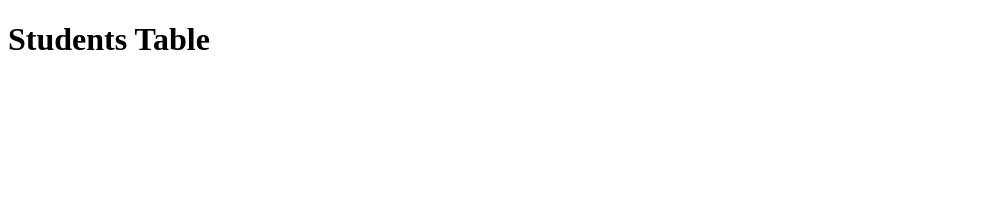
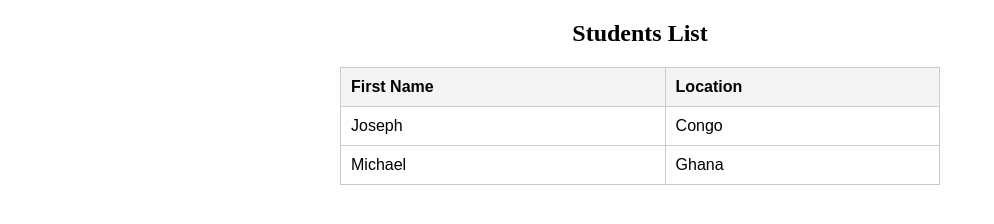
Before and after one commit to Innosa/frontend-javascript, a website built with webpack: page 0x04-TypeScript/task_0/index.html in a window 1280 px wide. Shown: the whole page, without its empty margins (0-994 px from the left). Built offline with nearby package versions, Linux system fonts and the light colour scheme.

Commit message:
student table.

```diff
--- a/0x04-TypeScript/task_0/index.html
+++ b/0x04-TypeScript/task_0/index.html
@@ -2,10 +2,73 @@
 <html lang="en">
 <head>
   <meta charset="UTF-8" />
+  <meta name="viewport" content="width=device-width, initial-scale=1.0"/>
   <title>Students Table</title>
+  <style>
+    table {
+      border-collapse: collapse;
+      width: 100%;
+      max-width: 600px;
+      margin: 20px auto;
+      font-family: Arial, sans-serif;
+    }
+    th, td {
+      border: 1px solid #ccc;
+      padding: 10px;
+      text-align: left;
+    }
+    th {
+      background-color: #f4f4f4;
+    }
+  </style>
 </head>
 <body>
-    <h1>Students Table</h1>
-    <script src="dist/main.js"></script>
+
+  <h2 style="text-align: center;">Students List</h2>
+
+  <!-- Table will be populated by JavaScript -->
+  <table id="studentsTable">
+    <thead>
+      <tr>
+        <th>First Name</th>
+        <th>Location</th>
+      </tr>
+    </thead>
+    <tbody id="tableBody">
+      <!-- Rows will be added here -->
+    </tbody>
+  </table>
+
+  <script>
+    // Sample array of students
+    const students = [
+      { firstName: "Joseph", location: "Congo" },
+      { firstName: "Michael", location: "Ghana" },
+    ];
+
+    // Get the table body
+    const tableBody = document.getElementById("tableBody");
+
+    // Loop through each student and append a row
+    students.forEach(student => {
+      // Create a new row
+      const row = document.createElement("tr");
+
+      // Create cells for first name and location
+      const nameCell = document.createElement("td");
+      nameCell.textContent = student.firstName;
+
+      const locationCell = document.createElement("td");
+      locationCell.textContent = student.location;
+
+      // Append cells to the row
+      row.appendChild(nameCell);
+      row.appendChild(locationCell);
+
+      // Append the row to the table body
+      tableBody.appendChild(row);
+    });
+  </script>
+
 </body>
 </html>
```
Lines whose indentation alone changed are shown as unchanged.
